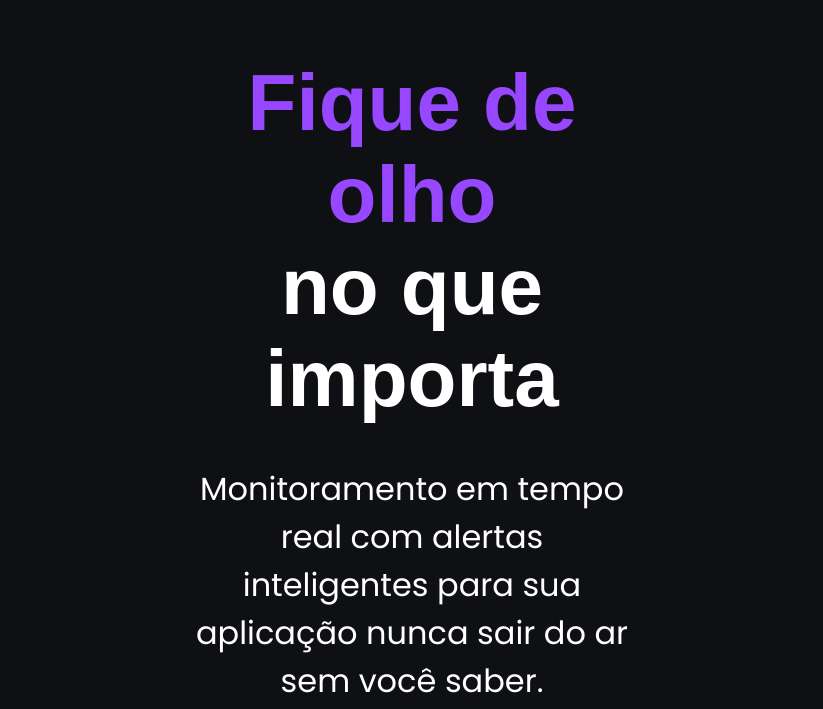
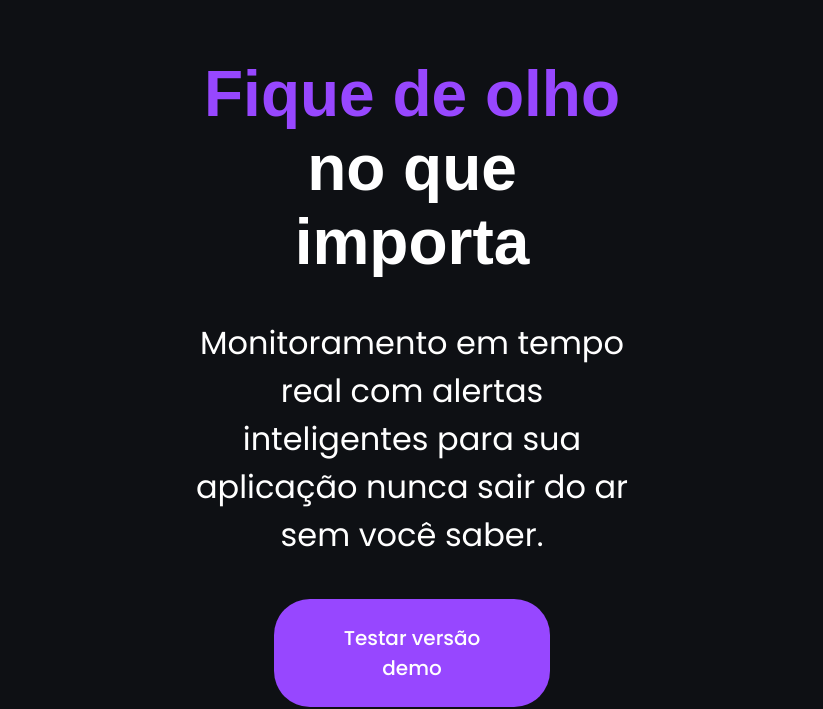
Before and after one commit to gostavovinicius/tecboard, a plain HTML site: page index.html in a window 1280 px wide. Shown: the part 103-812 px from the top of the page, without its empty margins (228-1051 px from the left). Drawn offline with Linux system fonts and the light colour scheme; a web font is replaced by a local one.

Commit message:
Correção tamanho fonte do título

```diff
--- a/style.css
+++ b/style.css
@@ -37,7 +37,7 @@ section {
 
 h1 {
   font-family: var(--fonte-titulo);
-  font-size: 80px;
+  font-size: 64px;
   text-align: center;
 }
 
```
